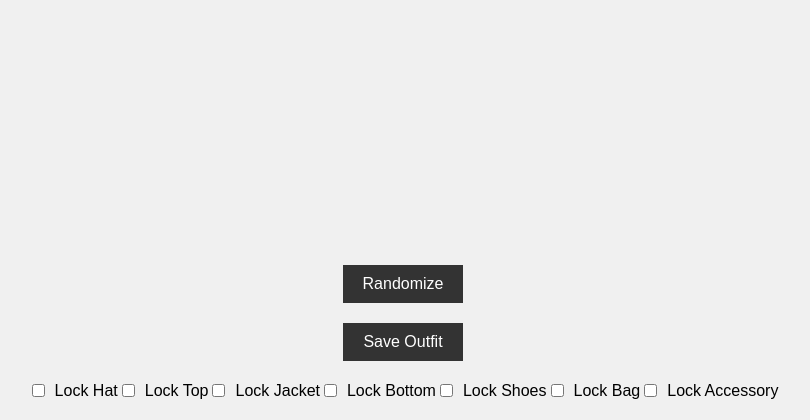
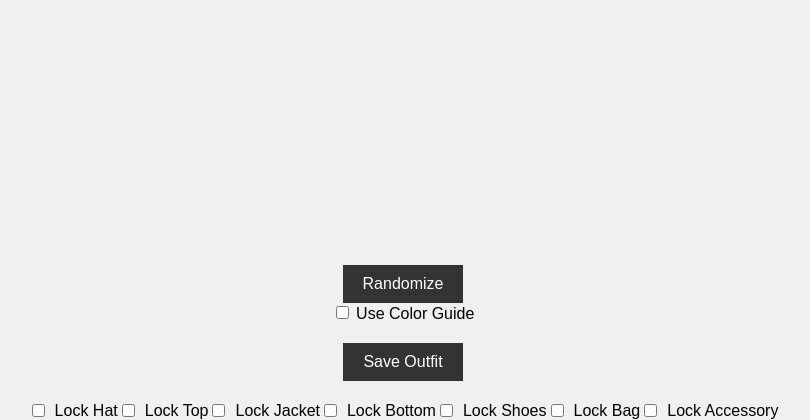
Before and after one commit to FarhanQ19/outfit_generator, a Flask app: page /generator in a window 1280 px wide. Shown: the part 533-953 px from the top of the page, without its empty margins (237-1047 px from the left). Before the commit the page ends 932 px from the top, so only its background shows below. Run offline with Flask 3, Linux system fonts and the light colour scheme; tables that the repository leaves empty hold one stand-in row (values such as "Sample post"); grey boxes marked "Sample" are stand-in pictures.

Commit message:
Tried using the colour guide. Not sure if fully working ye, next step is to add all clothes.

```diff
--- a/templates/generator.html
+++ b/templates/generator.html
@@ -127,6 +127,7 @@
             <!-- Images will be placed here by JavaScript -->
         </div>
         <button onclick="randomizeOutfit()">Randomize</button>
+        <label><input type="checkbox" id="useColorGuide"> Use Color Guide</label>
         <button onclick="saveOutfit()">Save Outfit</button>
         <div class="lock-container">
             <label><input type="checkbox" id="lockHat">Lock Hat</label>
@@ -153,6 +154,22 @@
         const outfits = [];
         let selectedOutfit = {};
 
+        const colorGuide = {
+            red: ['blue', 'dark blue', 'gray', 'white', 'black'],
+            blue: ['red', 'pink', 'gray', 'white', 'black'],
+            green: ['orange', 'purple', 'white', 'black'],
+            yellow: ['green', 'gray', 'white', 'black'],
+            purple: ['green', 'white', 'black'],
+            orange: ['green', 'blue', 'white', 'black'],
+            pink: ['blue', 'dark blue', 'gray', 'white', 'black'],
+            brown: ['blue', 'gray', 'white', 'black'],
+            black: ['any'],
+            white: ['any'],
+            gray: ['red', 'blue', 'pink', 'orange', 'purple', 'green', 'white', 'black'],
+            beige: ['blue', 'green', 'brown', 'purple', 'white', 'black'],
+            navy: ['blue', 'red', 'pink', 'yellow', 'white']
+        };
+
         fetch('/outfits')
             .then(response => response.json())
             .then(data => {
@@ -173,26 +190,76 @@
             return $(selectElement).val();
         }
 
+        function getRandomColors(baseColor) {
+            const tonalColors = [baseColor];
+            const guideColors = colorGuide[baseColor.toLowerCase()] || [];
+            const complementaryColors = guideColors.filter(color => color !== 'any' && color !== 'black' && color !== 'white');
+            return { tonalColors, complementaryColors };
+        }
+
+        function filterItems(items, category) {
+            return items.filter(item => item.category === category);
+        }
+
         function randomizeOutfit() {
             const outfitDisplay = document.getElementById('outfitDisplay');
             outfitDisplay.innerHTML = '';
 
             const season = document.getElementById('season').value;
             const colors = getSelectedValues('#color');
+            const useColorGuide = document.getElementById('useColorGuide').checked;
 
-            const filterItems = (items, category) => items.filter(item =>
-                item.category === category &&
-                (season === 'any' || item.season.toLowerCase() === season) &&
-                (colors.length === 0 || colors.includes(item.color.toLowerCase()) || (item.secondary_color && colors.includes(item.secondary_color.toLowerCase())) || (item.tertiary_color && colors.includes(item.tertiary_color.toLowerCase())))
+            let filteredOutfits = outfits.filter(item =>
+                (season === 'any' || item.season.toLowerCase() === season)
             );
 
-            const tops = filterItems(outfits, 1);
-            const bottoms = filterItems(outfits, 2);
-            const shoes = filterItems(outfits, 3);
-            const hats = filterItems(outfits, 4);
-            const bags = filterItems(outfits, 5);
-            const accessories = filterItems(outfits, 6);
-            const jackets = filterItems(outfits, 7);
+            if (useColorGuide) {
+                const colorSet = new Set(colors);
+                const matchedColors = new Set();
+                const tonalOutfit = Math.random() < 0.5; // 50% chance to choose tonal or complementary colors
+
+                if (colors.length > 0) {
+                    colors.forEach(color => {
+                        const { tonalColors, complementaryColors } = getRandomColors(color);
+                        if (tonalOutfit) {
+                            tonalColors.forEach(c => matchedColors.add(c));
+                        } else {
+                            complementaryColors.forEach(c => matchedColors.add(c));
+                        }
+                    });
+                } else {
+                    // If no colors are selected, randomly pick a base color and get its guide
+                    const randomBaseColor = Object.keys(colorGuide)[Math.floor(Math.random() * Object.keys(colorGuide).length)];
+                    const { tonalColors, complementaryColors } = getRandomColors(randomBaseColor);
+                    if (tonalOutfit) {
+                        tonalColors.forEach(c => matchedColors.add(c));
+                    } else {
+                        complementaryColors.forEach(c => matchedColors.add(c));
+                    }
+                }
+
+                filteredOutfits = filteredOutfits.filter(item =>
+                    matchedColors.has(item.color.toLowerCase()) ||
+                    (item.secondary_color && matchedColors.has(item.secondary_color.toLowerCase())) ||
+                    (item.tertiary_color && matchedColors.has(item.tertiary_color.toLowerCase())) ||
+                    item.color.toLowerCase() === 'black' ||
+                    item.color.toLowerCase() === 'white'
+                );
+            } else if (colors.length > 0) {
+                filteredOutfits = filteredOutfits.filter(item =>
+                    colors.includes(item.color.toLowerCase()) ||
+                    (item.secondary_color && colors.includes(item.secondary_color.toLowerCase())) ||
+                    (item.tertiary_color && colors.includes(item.tertiary_color.toLowerCase()))
+                );
+            }
+
+            const tops = filterItems(filteredOutfits, 1);
+            const bottoms = filterItems(filteredOutfits, 2);
+            const shoes = filterItems(filteredOutfits, 3);
+            const hats = filterItems(filteredOutfits, 4);
+            const bags = filterItems(filteredOutfits, 5);
+            const accessories = filterItems(filteredOutfits, 6);
+            const jackets = filterItems(filteredOutfits, 7);
 
             console.log('Filtered tops:', tops);
             console.log('Filtered bottoms:', bottoms);
```
